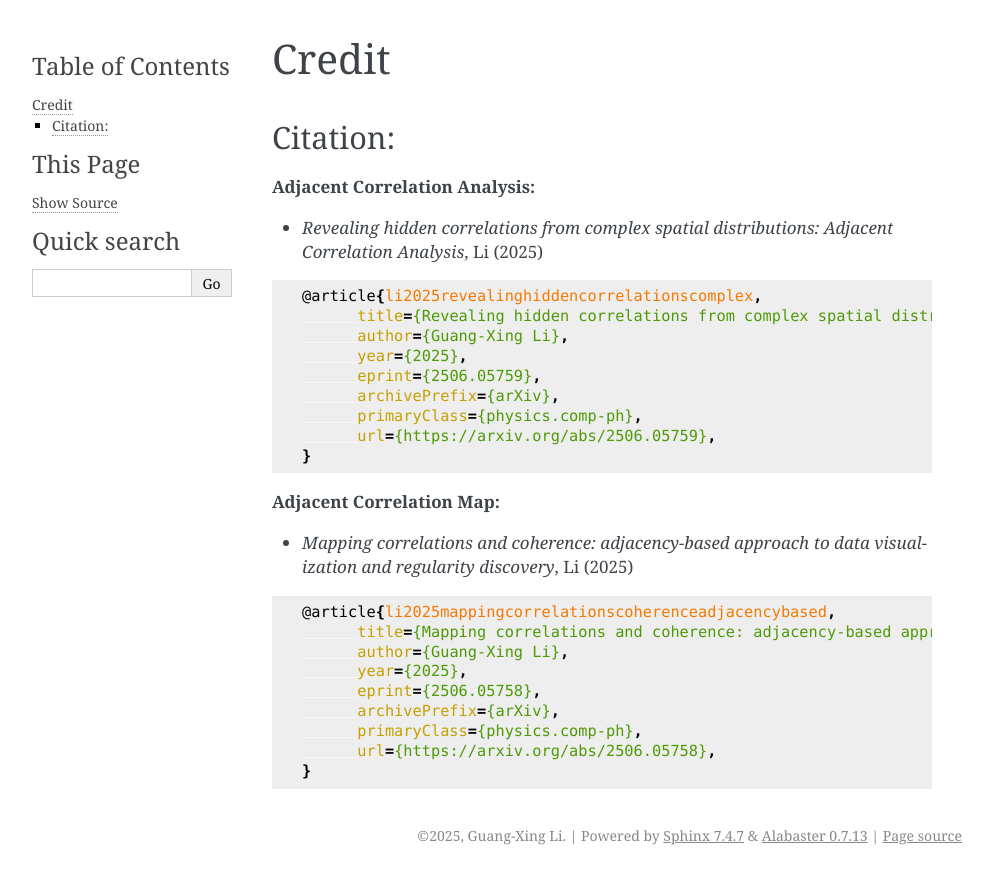
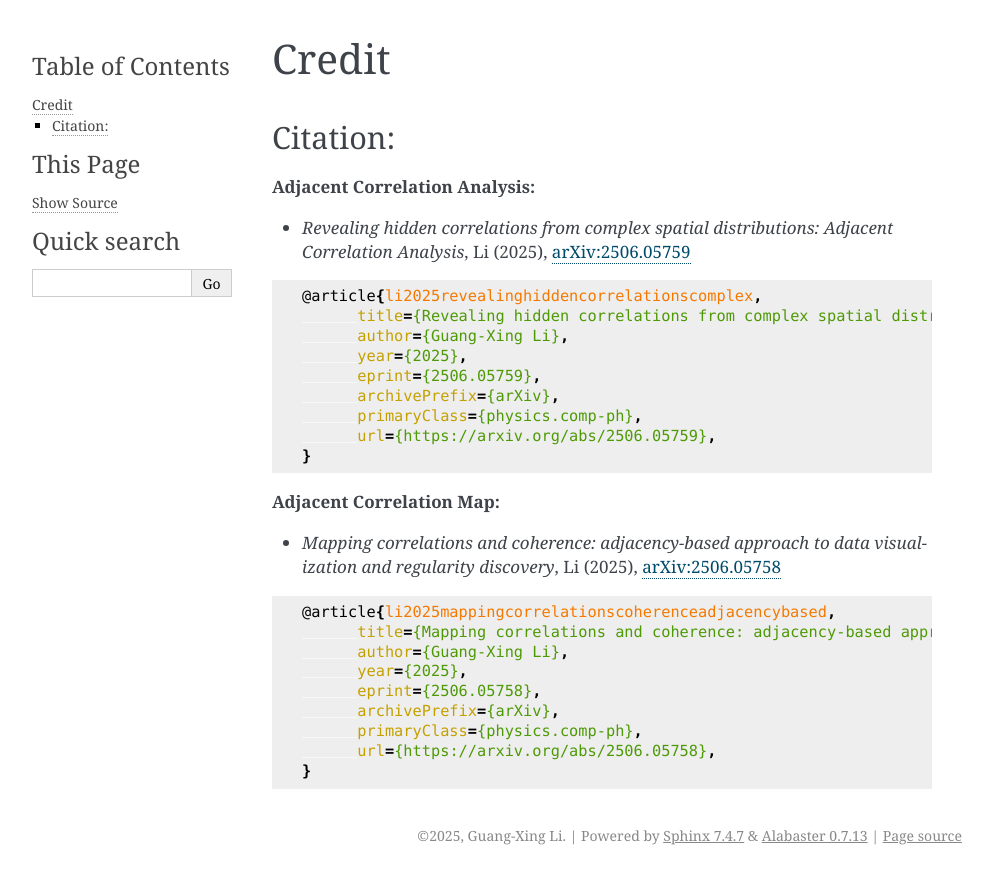
Before and after one commit to gxli/Adjacent-Correlation-Analysis, a Sphinx documentation site: the page built from docs/credit.rst, in a window 1280 px wide. Shown: the top 884 px of the page, without its empty margins (148-1140 px from the left). Built offline with Sphinx 7.4.7, drawn with Linux system fonts in a browser that asks for light colours.

Commit message:
add link

```diff
--- a/docs/credit.rst
+++ b/docs/credit.rst
@@ -3,9 +3,11 @@ Credit
 
 Citation:
 --------
+
+
 **Adjacent Correlation Analysis:**
 
-* *Revealing hidden correlations from complex spatial distributions: Adjacent Correlation Analysis*, Li (2025)
+* *Revealing hidden correlations from complex spatial distributions: Adjacent Correlation Analysis*, Li (2025), `arXiv:2506.05759 <https://arxiv.org/abs/2506.05759>`_
 
 .. code:: bibtex
 
@@ -22,7 +24,7 @@ Citation:
 
 **Adjacent Correlation Map:**
 
-* *Mapping correlations and coherence: adjacency-based approach to data visualization and regularity discovery*, Li (2025)
+* *Mapping correlations and coherence: adjacency-based approach to data visualization and regularity discovery*, Li (2025), `arXiv:2506.05758 <https://arxiv.org/abs/2506.05758>`_
 
 
 .. code:: bibtex
```
